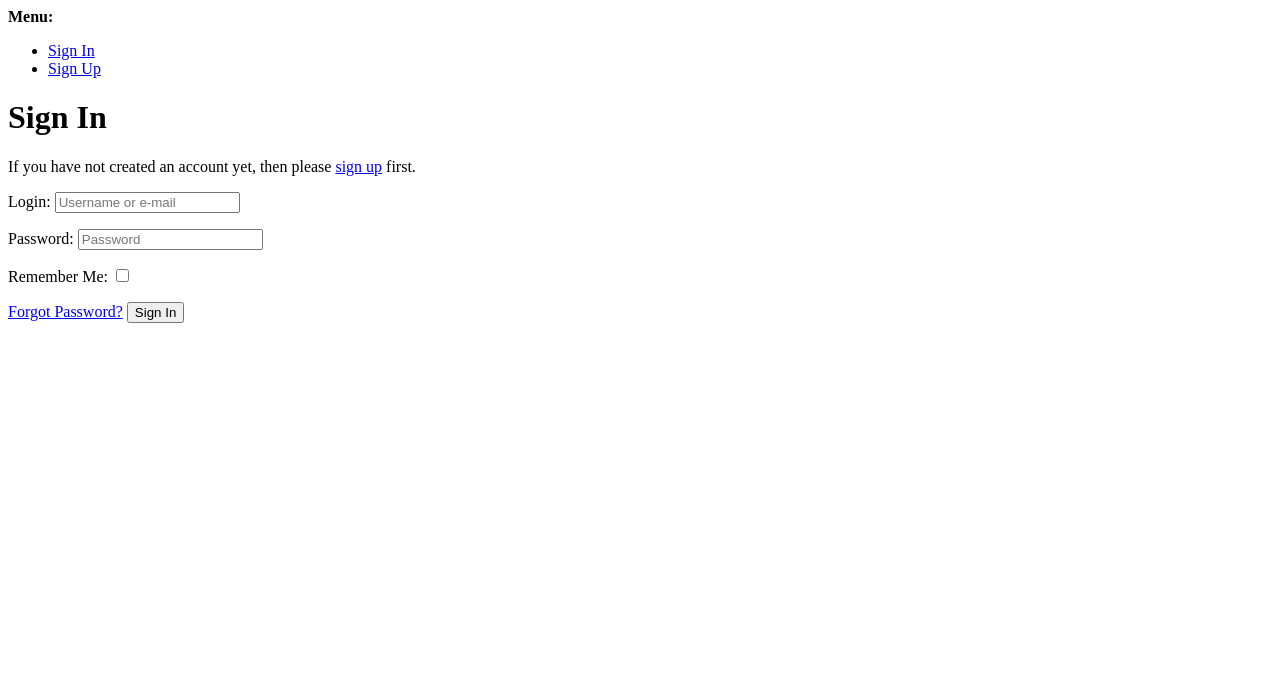
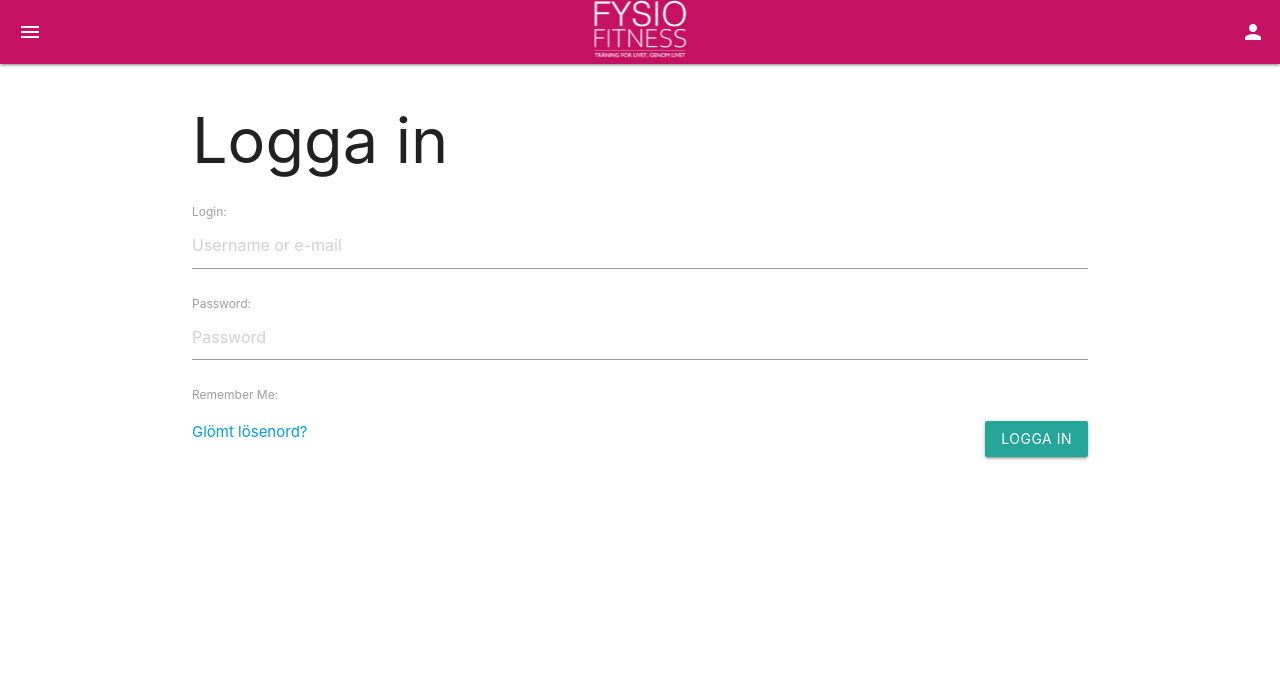
Before and after one commit to hanna-maja/fysio_fitness, a Django app: page /accounts/login/ in a window 1280 px wide. Shown: the top 697 px of the page. Run offline with Django 3.2, Linux system fonts and the light colour scheme; some libraries are stand-ins or nearby versions.

Commit message:
STYLE: Styling logged in views

```diff
--- a/fysio_fitness/settings.py
+++ b/fysio_fitness/settings.py
@@ -99,7 +99,7 @@
 
 ACCOUNT_AUTHENTICATION_METHOD = 'username_email'
 ACCOUNT_EMAIL_REQUIRED = True
-ACCOUNT_EMAIL_VERIFICATION = 'mandatory'
+ACCOUNT_EMAIL_VERIFICATION = 'none'
 ACCOUNT_SIGNUP_EMAIL_ENTER_TWICE = True
 ACCOUNT_USERNAME_MIN_LENGTH = 4
 LOGIN_URL = '/accounts/login/'
@@ -146,9 +146,9 @@
 # Internationalization
 # https://docs.djangoproject.com/en/3.1/topics/i18n/
 
-LANGUAGE_CODE = 'en-us'
+LANGUAGE_CODE = 'sv-SE'
 
-TIME_ZONE = 'UTC'
+TIME_ZONE = 'Europe/Stockholm'
 
 USE_I18N = True
 
--- a/templates/allauth/account/login.html
+++ b/templates/allauth/account/login.html
@@ -1,37 +1,11 @@
-{% extends "account/base.html" %}
+{% extends "base.html" %}
 
 {% load i18n %}
 {% load account socialaccount %}
 
-{% block head_title %}{% trans "Sign In" %}{% endblock %}
-
 {% block content %}
 
-<h1>{% trans "Sign In" %}</h1>
-
-{% get_providers as socialaccount_providers %}
-
-{% if socialaccount_providers %}
-<p>{% blocktrans with site.name as site_name %}Please sign in with one
-of your existing third party accounts. Or, <a href="{{ signup_url }}">sign up</a>
-for a {{ site_name }} account and sign in below:{% endblocktrans %}</p>
-
-<div class="socialaccount_ballot">
-
-  <ul class="socialaccount_providers">
-    {% include "socialaccount/snippets/provider_list.html" with process="login" %}
-  </ul>
-
-  <div class="login-or">{% trans 'or' %}</div>
-
-</div>
-
-{% include "socialaccount/snippets/login_extra.html" %}
-
-{% else %}
-<p>{% blocktrans %}If you have not created an account yet, then please
-<a href="{{ signup_url }}">sign up</a> first.{% endblocktrans %}</p>
-{% endif %}
+<h1>Logga in</h1>
 
 <form class="login" method="POST" action="{% url 'account_login' %}">
   {% csrf_token %}
@@ -39,8 +13,8 @@
   {% if redirect_field_value %}
   <input type="hidden" name="{{ redirect_field_name }}" value="{{ redirect_field_value }}" />
   {% endif %}
-  <a class="button secondaryAction" href="{% url 'account_reset_password' %}">{% trans "Forgot Password?" %}</a>
-  <button class="primaryAction" type="submit">{% trans "Sign In" %}</button>
+  <a class="button secondaryAction" href="{% url 'account_reset_password' %}">Glömt lösenord?</a>
+  <button class="primaryAction btn right" type="submit">Logga in</button>
 </form>
 
 {% endblock %}
--- a/templates/base.html
+++ b/templates/base.html
@@ -29,14 +29,23 @@
                 <a href="#" data-target="mobile-demo" class="sidenav-trigger show-on-large"><i
                         class="material-icons">menu</i></a>
                 <ul id="nav-mobile-right" class="right">
+                    {% if user.is_authenticated %}
+                    <li><a href="{% url 'videos' %}"><i class="material-icons">video_library</i></a></li>
+                    {% else %}
                     <li><a href="{% url 'account_login' %}"><i class="material-icons">person</i></a></li>
+                    {% endif %}
                 </ul>
             </div>
         </nav>
         <ul class="sidenav" id="mobile-demo">
             <li><a href="{% url 'home' %}">Hem</a></li>
+            {% if user.is_authenticated %}
+            <li><a href="{% url 'videos' %}">Träningsfilmer</a></li>
+            <li><a href="{% url 'account_logout' %}">Logga ut</a></li>
+            {% else %}
             <li><a href="{% url 'subscriptions' %}">Träningsfilmer</a></li>
             <li><a href="{% url 'account_login' %}">Logga in</a></li>
+            {% endif %}
             <li>
                 <div class="row social">
                     <div class="divider"></div>
```
Also changed, not shown: README.md, db.sqlite3.
